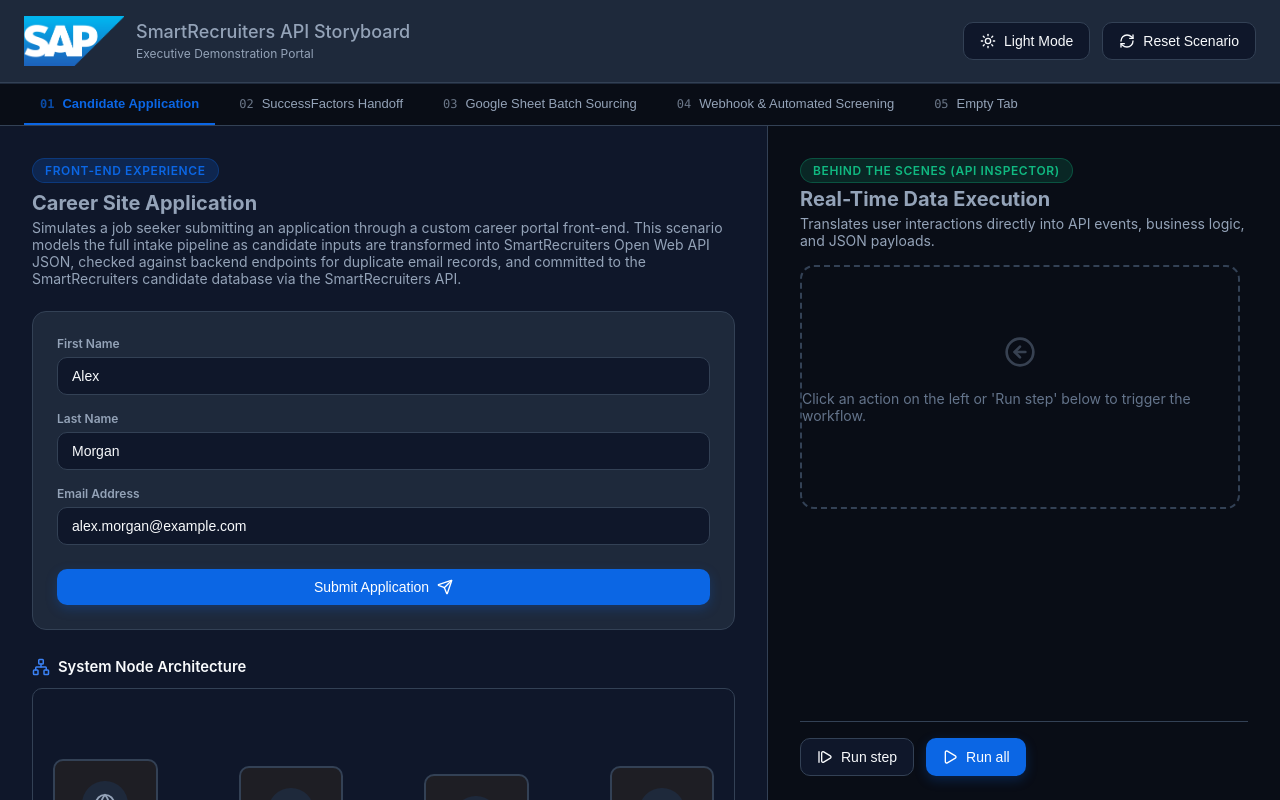
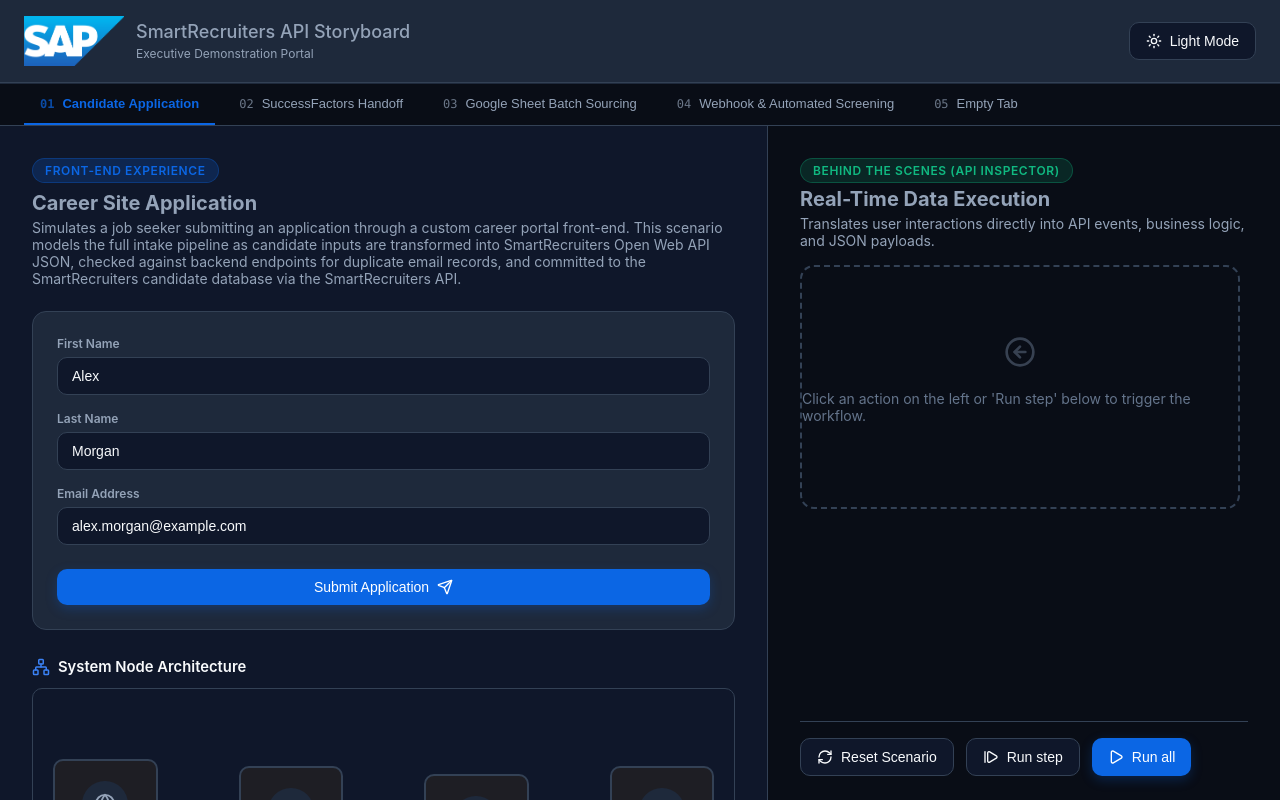
Before and after one commit to tomothychan/sr-api-demonstration-tool, a React (Vite) app: page / in a window 1280 px wide. Built offline with nearby package versions, Linux system fonts and the light colour scheme.

Commit message:
Move reset button location

```diff
--- a/src/app/ApiStoryboardApp.jsx
+++ b/src/app/ApiStoryboardApp.jsx
@@ -43,7 +43,6 @@
       <ApiHeader
         theme={theme}
         toggleTheme={toggleTheme}
-        onReset={handleReset}
         activeTab={activeTab}
         setActiveTab={setActiveTab}
         tabs={TABS}
@@ -52,19 +51,19 @@
       {/* Dynamic Storyboard Content Loader */}
       <main className="sr-content-area">
         {activeTab === 'candidate-app' && (
-          <CandidateApplicationStoryboard key={resetKey} />
+          <CandidateApplicationStoryboard key={resetKey} onReset={handleReset} />
         )}
 
         {activeTab === 'hired-webhook' && (
-          <SuccessFactorsHandoffStoryboard key={resetKey} />
+          <SuccessFactorsHandoffStoryboard key={resetKey} onReset={handleReset} />
         )}
 
         {activeTab === 'gsheet-import' && (
-          <GoogleSheetImportStoryBoard key={resetKey} />
+          <GoogleSheetImportStoryBoard key={resetKey} onReset={handleReset} />
         )}
 
         {activeTab === 'webhook-subscription' && (
-          <WebhookSubscriptionStoryboard key={resetKey} />
+          <WebhookSubscriptionStoryboard key={resetKey} onReset={handleReset} />
         )}
 
         {activeTab === 'empty-tab' && (
--- a/src/components/ApiHeader.jsx
+++ b/src/components/ApiHeader.jsx
@@ -5,7 +5,6 @@
 export default function ApiHeader({
   theme,
   toggleTheme,
-  onReset,
   activeTab,
   setActiveTab,
   tabs,
@@ -53,13 +52,6 @@
               </>
             )}
           </button>
-
-          {!isFunctionEmpty(onReset) && (
-            <button onClick={onReset} className="sr-btn sr-btn-secondary">
-              <RefreshCw className="sr-icon-sm" />
-              <span>Reset Scenario</span>
-            </button>
-          )}
         </div>
       </div>
 
--- a/src/components/InspectorPanel.jsx
+++ b/src/components/InspectorPanel.jsx
@@ -6,7 +6,8 @@
   ArrowLeftCircleIcon,
   Play,
   Pause,
-  StepForward
+  StepForward,
+  RefreshCw
 } from 'lucide-react';
 import { smoothScrollTo } from './Scroll';
 
@@ -21,7 +22,8 @@
   isRunningAll = false,
   isLoading = false,
   onRunStep,
-  onToggleRunAll
+  onToggleRunAll,
+  onReset
 }) {
   const timelineRef = useRef(null);
 
@@ -111,6 +113,11 @@
           flexShrink: 0
         }}
       >
+        <button onClick={onReset} className="sr-btn sr-btn-secondary">
+          <RefreshCw className="sr-icon-sm" />
+          <span>Reset Scenario</span>
+        </button>
+
         <button
           type="button"
           onClick={onRunStep}
@@ -141,6 +148,8 @@
             </>
           )}
         </button>
+
+
       </div>
     </section>
   );
--- a/src/scenarios/CandidateApplicationStoryboard.jsx
+++ b/src/scenarios/CandidateApplicationStoryboard.jsx
@@ -4,7 +4,7 @@
 import NodeDataFlowDiagram from '../components/NodeDataFlowDiagram';
 import LiveDatabaseTable from '../components/LiveDatabaseTable';
 
-export default function CandidateApplicationStoryboard() {
+export default function CandidateApplicationStoryboard({ onReset }) {
   const TOTAL_STEPS = 4;
 
   const FLOW_NODES = [
@@ -203,6 +203,7 @@
         isRunningAll={isRunningAll}
         onRunStep={handleRunStep}
         onToggleRunAll={handleToggleRunAll}
+        onReset={onReset}
       />
     </div>
   );
--- a/src/scenarios/GoogleSheetImportStoryboard.jsx
+++ b/src/scenarios/GoogleSheetImportStoryboard.jsx
@@ -11,7 +11,7 @@
 import NodeDataFlowDiagram from '../components/NodeDataFlowDiagram';
 import LiveDatabaseTable from '../components/LiveDatabaseTable';
 
-export default function GoogleSheetImportStoryboard() {
+export default function GoogleSheetImportStoryboard({ onReset }) {
   const SPREADSHEET_ID = '1wsv_BMdI02I_VRXO3taTvdXUfcpe1gYYtkIkDYqnIT0';
   const SPREADSHEET_URL = `https://docs.google.com/spreadsheets/d/${SPREADSHEET_ID}/`;
 
@@ -460,6 +460,7 @@
         isLoading={isLoading}
         onRunStep={handleRunStep}
         onToggleRunAll={handleToggleRunAll}
+        onReset={onReset}
       />
     </div>
   );
--- a/src/scenarios/SuccessFactorsHandoffStoryboard.jsx
+++ b/src/scenarios/SuccessFactorsHandoffStoryboard.jsx
@@ -4,7 +4,7 @@
 import NodeDataFlowDiagram from '../components/NodeDataFlowDiagram';
 import LiveDatabaseTable from '../components/LiveDatabaseTable';
 
-export default function SuccessFactorsHandoffStoryboard() {
+export default function SuccessFactorsHandoffStoryboard({ onReset }) {
   const TOTAL_STEPS = 4;
 
   const FLOW_NODES = [
--- a/src/scenarios/WebhookSubscriptionStoryboard.jsx
+++ b/src/scenarios/WebhookSubscriptionStoryboard.jsx
@@ -4,7 +4,7 @@
 import NodeDataFlowDiagram from '../components/NodeDataFlowDiagram';
 import LiveDatabaseTable from '../components/LiveDatabaseTable';
 
-export default function WebhookSubscriptionStoryboard() {
+export default function WebhookSubscriptionStoryboard({ onReset }) {
   const TOTAL_STEPS = 5;
 
   const FLOW_NODES = [
@@ -315,6 +315,7 @@
         isRunningAll={isRunningAll}
         onRunStep={handleRunStep}
         onToggleRunAll={handleToggleRunAll}
+        onReset={onReset}
       />
     </div>
   );
```
